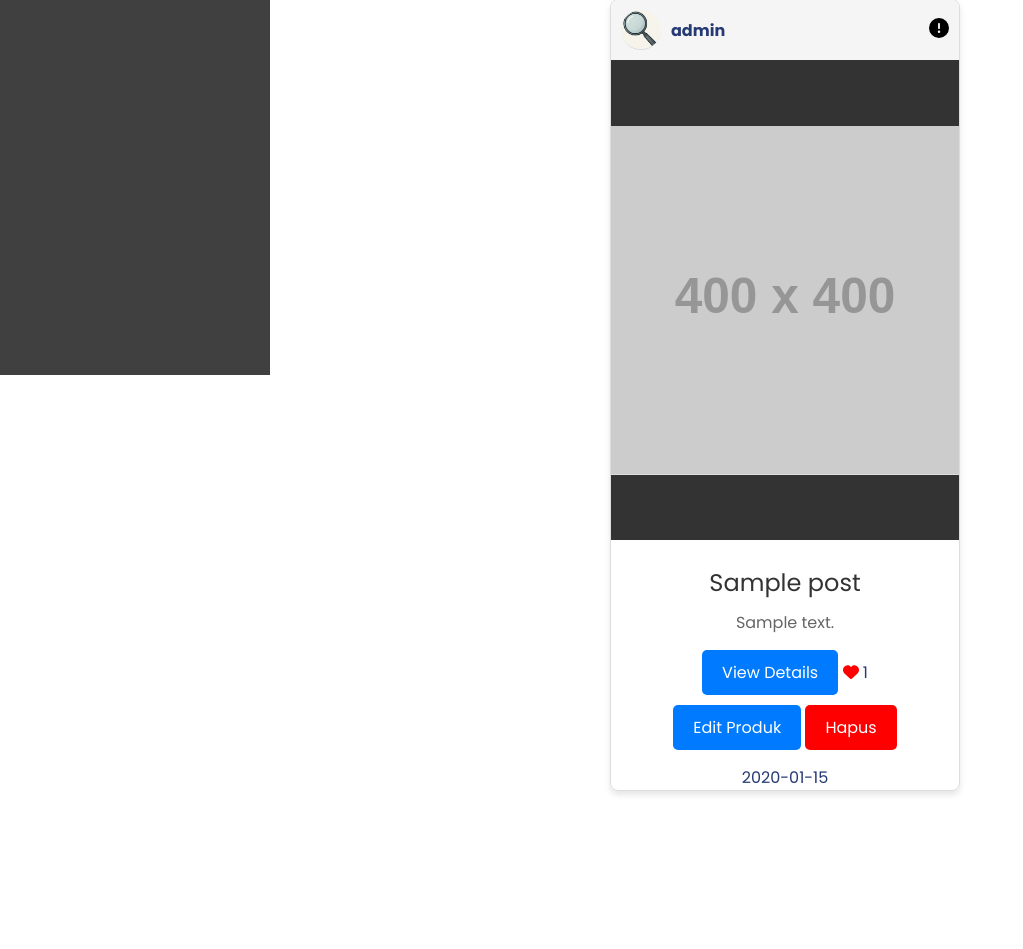
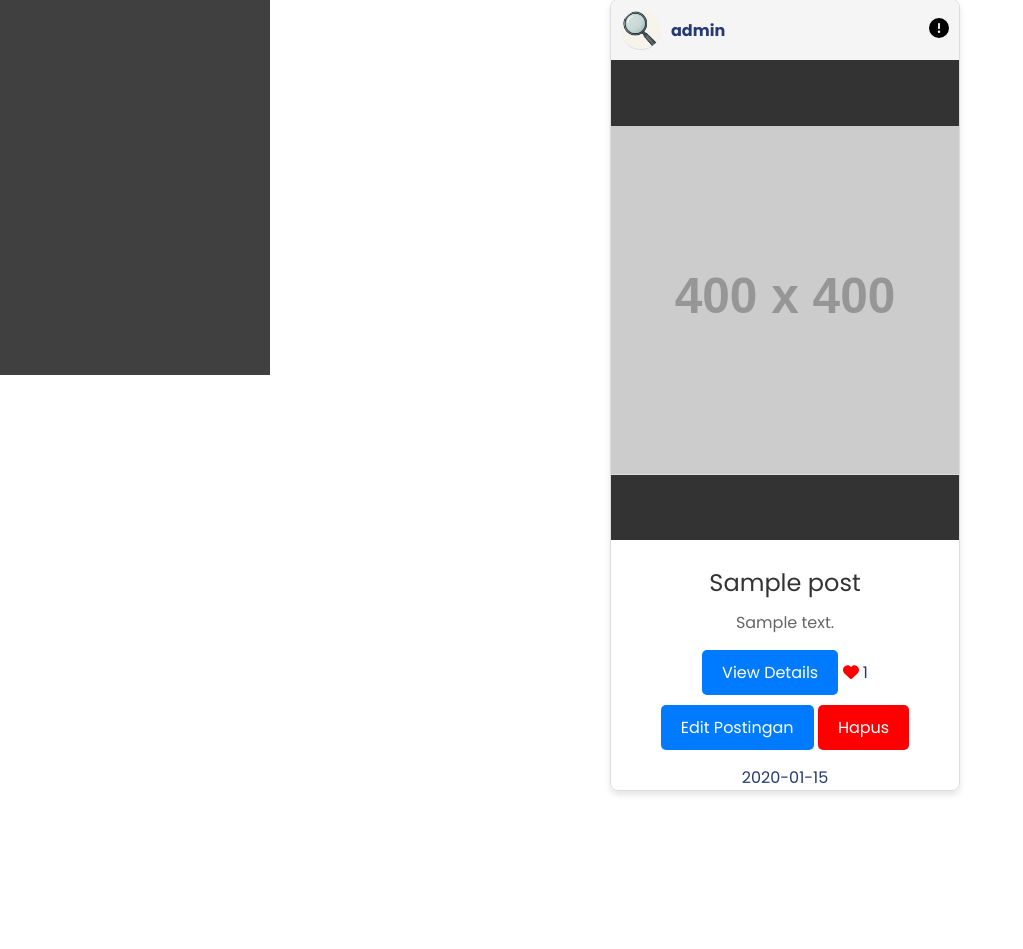
Before and after one commit to Aliezzar/tanikita, a PHP site: page /pages/projek/index.php in a window 1280 px wide. Shown: the part 495-1444 px from the top of the page, without its empty margins (0-1023 px from the left). Run offline with PHP 8.4, Linux system fonts and the light colour scheme; a user stored in the database is signed in; data comes from the database, SQL or seed files in the repository; tables that the repository leaves empty hold one stand-in row (values such as "Sample post"); grey boxes labelled with a size stand in for pictures from a placeholder-image service; some libraries are stand-ins or nearby versions.

Commit message:
Update terminology from 'Produk' to 'Postingan' across multiple pages and enhance website description for clarity.

```diff
--- a/index.php
+++ b/index.php
@@ -56,7 +56,7 @@
 
         <div class="row">
             <div class="informasi-img">
-                <img src="img/petani-digital.png" alt="Produk Pertanian">
+                <img src="img/petani-digital.png" alt="Foto petani-digital">
             </div>
             <div class="content">
                 <h3>Gabung dan Temukan Komunitas Petani Digital!</h3>
--- a/pages/aboutMe/index.php
+++ b/pages/aboutMe/index.php
@@ -24,7 +24,7 @@
             <img src="../../img/petani-digital.png" alt="">
             <div class="content">
                 <h1>Apa tujuan dari website TaniKita?</h1>
-                <p>Website ini bertujuan untuk menjadi platform sederhana yang menghubungkan petani dengan petani, maupun petani dengan masyarakat, berbagi informasi seputar pertanian, dan mempromosikan produk lokal secara lebih luas.</p>
+                <p>Website ini bertujuan untuk menjadi platform sederhana yang menghubungkan petani dengan petani, maupun petani dengan masyarakat, berbagi informasi seputar pertanian, dan mempromosikan produk lokal secara lebih luas bahkan dapat memposting kehidupan dan perjalanan sebagai petani.</p>
             </div>
         </div>
         <br> <br> <br>
--- a/pages/projek/add.php
+++ b/pages/projek/add.php
@@ -10,7 +10,7 @@
 <head>
     <meta charset="UTF-8">
     <meta name="viewport" content="width=device-width, initial-scale=1.0">
-    <title>Tambahkan Produk</title>
+    <title>Tambahkan Postingan</title>
     <style>
         body {
             color: #000;
--- a/pages/projek/index.php
+++ b/pages/projek/index.php
@@ -141,7 +141,7 @@
 
                   <?php if ($row['UserID'] ==  $_SESSION['UserID'] || $_SESSION['role'] == 1) { ?>
                     <a href="./edit.php?post_id=<?= $row['PostID']; ?>" class="btn">
-                      Edit Produk
+                      Edit Postingan
                     </a>
                     <a href="javascript:void(0);" onclick="yakin(<?= htmlspecialchars($row['PostID']); ?>, '<?= htmlspecialchars(strval($row['post_name'])); ?>', '../../img/post/<?= $row['image']; ?>')"
                       class="btn" style="background-color: red; margin-top: 10px;">
@@ -220,7 +220,7 @@
 
                 <?php if ($row['UserID'] ==  $_SESSION['UserID'] || $_SESSION['role'] == 1) { ?>
                   <a href="./edit.php?post_id=<?= $row['PostID']; ?>" class="btn">
-                    Edit Produk
+                    Edit Postingan
                   </a>
                   <a href="javascript:void(0);" onclick="yakin(<?= htmlspecialchars($row['PostID']); ?>, '<?= htmlspecialchars(strval($row['post_name'])); ?>', '../../img/post/<?= $row['image']; ?>')" class="btn" style="background-color: red; margin-top: 10px;">
                     Hapus
--- a/pages/projek/postinganSaya/index.php
+++ b/pages/projek/postinganSaya/index.php
@@ -27,7 +27,6 @@
   <meta name="viewport" content="width=device-width, initial-scale=1.0">
   <title>TaniKita-Postingan saya</title>
   <!-- css -->
-  <link rel="stylesheet" href="../css/sidebar.css">
   <link rel="stylesheet" href="../css/style.css">
   <link rel="stylesheet" href="css/style.css">
 
@@ -137,7 +136,7 @@
 
                 <?php if ($row['UserID'] ==  $_SESSION['UserID'] || $_SESSION['role'] == 1) { ?>
                   <a href="../edit.php?post_id=<?= $row['PostID']; ?>" class="btn">
-                    Edit Produk
+                    Edit Postingan
                   </a>
                   <a href="javascript:void(0);" onclick="yakin(<?= htmlspecialchars($row['PostID']); ?>, '<?= htmlspecialchars(strval($row['post_name'])); ?>', '../../../img/post/<?= $row['image']; ?>')" class="btn" style="background-color: red; margin-top: 10px;">
                     Hapus
--- a/pages/projek/proses.php
+++ b/pages/projek/proses.php
@@ -261,7 +261,7 @@
             $queryHistory->close();
 
 
-            echo "<script>showNotif('berhasil menambahkan produk', 'success');</script>";
+            echo "<script>showNotif('berhasil menambahkan post', 'success');</script>";
             header('Location: index.php');
             flush();
         }
```
